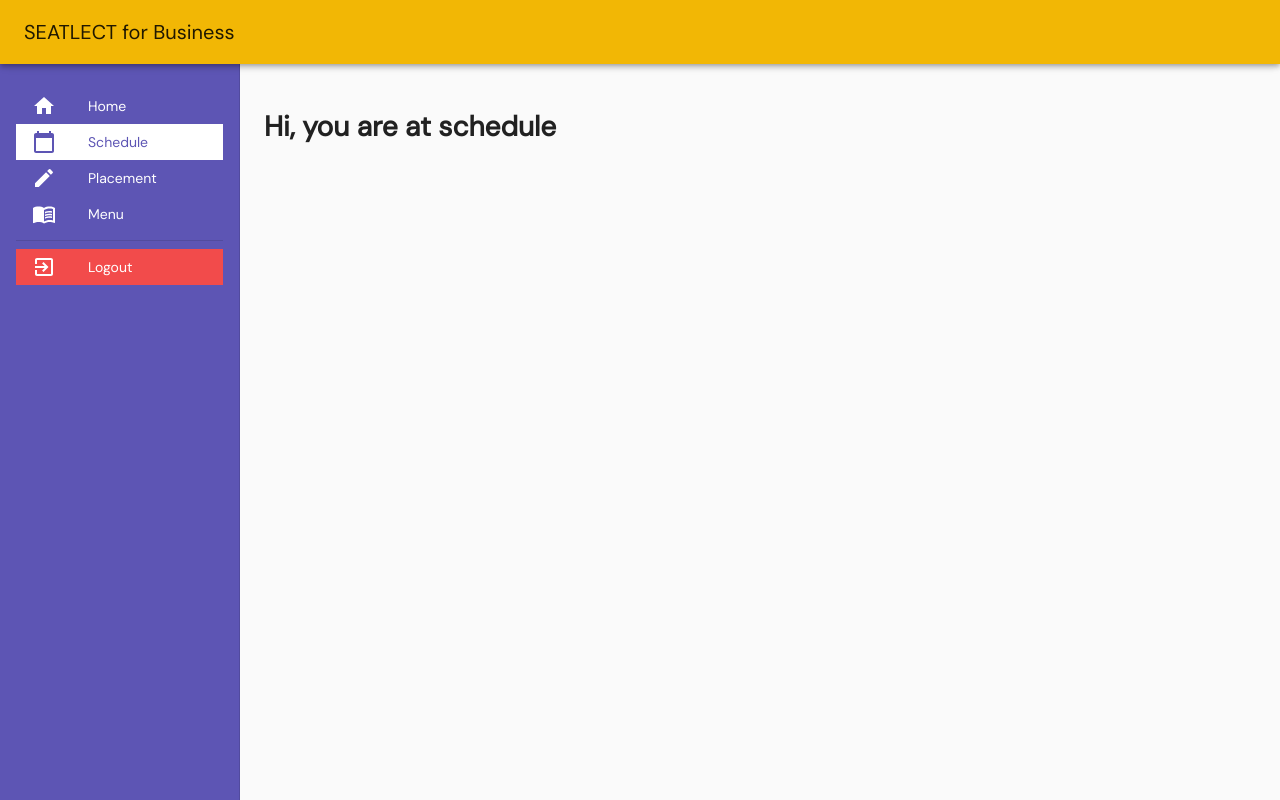
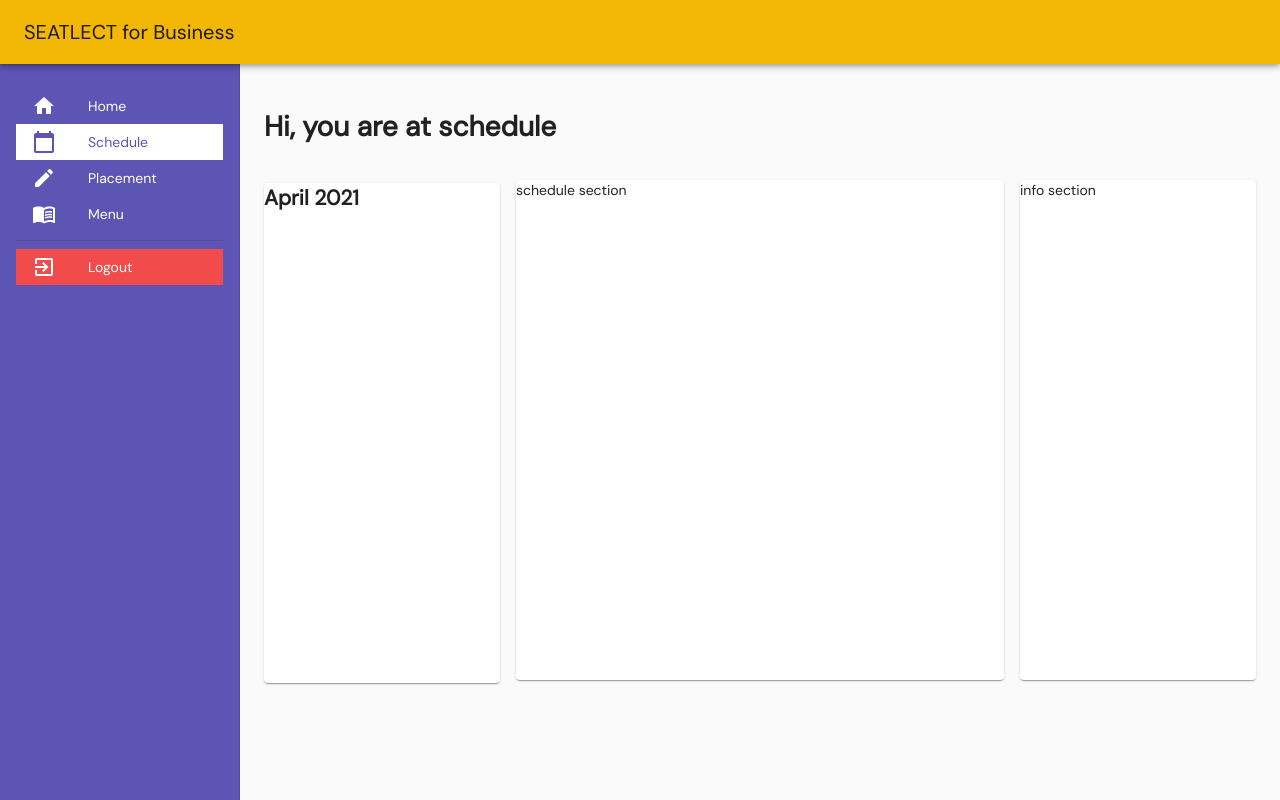
Before and after one commit to tphume/seatlect-web, a Next.js app: page /schedule/1 in a window 1280 px wide. Built offline with nearby package versions, Linux system fonts and the light colour scheme.

Commit message:
latest ver

```diff
--- a/pages/schedule/[id].js
+++ b/pages/schedule/[id].js
@@ -1,7 +1,25 @@
 import React, { useState, useEffect } from 'react';
 import Layout from 'src/components/layout';
 
+import { makeStyles } from '@material-ui/core/styles';
+import Grid from '@material-ui/core/Grid';
+import Paper from '@material-ui/core/Paper';
+
+const useStyles = makeStyles((theme) => ({
+  root: {
+    flexGrow: 1,
+  },
+  paper: {
+    height:`500px`,
+    width:`100%`,
+  },
+  control: {
+    padding: theme.spacing(2),
+  },
+}));
+
 export default function Schedule() {
+	const classes = useStyles();
 	const [id, setId] = useState('');
 
 	useEffect(() => setId(localStorage.getItem('_id')), []);
@@ -11,6 +29,27 @@
 			<div>
 				<h1>Hi, you are at schedule</h1>
 			</div>
+			<Grid container className={classes.root} spacing={2}>
+        <Grid item xs={3}>
+					<Paper className={classes.paper}>
+						<div>
+							<h2>April 2021</h2>
+
+						</div>
+						<div></div>
+					</Paper>
+        </Grid>
+				<Grid item xs={6}>
+					<Paper className={classes.paper}>
+						<p>schedule section</p>
+					</Paper>
+        </Grid>
+				<Grid item xs={3}>
+					<Paper className={classes.paper}>
+						<p>info section</p>
+					</Paper>
+        </Grid>
+      </Grid>
 		</Layout>
 	);
 }
```
